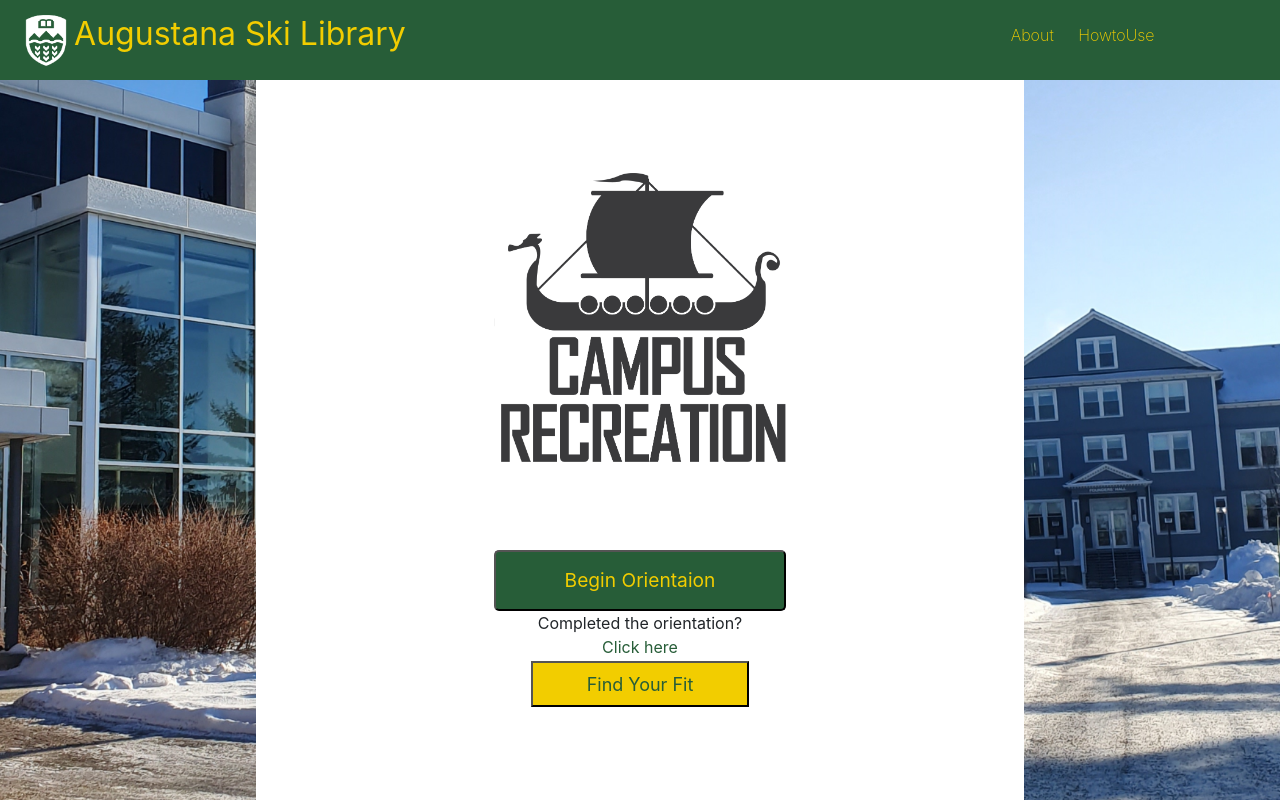
After one commit to Oprixion/SkiLibrary-WebApp, a PHP site: page / in a window 1280 px wide. The commit adds this page. Run offline with PHP 8.4, Linux system fonts and the light colour scheme; some libraries are stand-ins or nearby versions.

```diff
--- a/certificate.php
+++ b/certificate.php
@@ -1,8 +1,9 @@
 <?php
 /**
+ * This file displays a cerficate if the URL parameter corresponds to an existing
+ * record in the PATRON table.
  *
- *
- *
+ * Links to index.html
  *
  */
 
--- /dev/null
+++ b/index.html
@@ -0,0 +1,64 @@
+<!DOCTYPE html>
+<html lang="en">
+<head>
+    <meta charset="UTF-8">
+    <meta http-equiv="X-UA-Compatible" content="IE=edge">
+    <meta name="viewport" content="width=device-width, initial-scale=1.0">
+    <title>Ski Library</title>
+    <link rel="icon" type="image/x-icon" href="images/ualbertasmalllogo.png">
+    <link rel="stylesheet" href="style.css">
+    <link rel="stylesheet" href="https://maxcdn.bootstrapcdn.com/bootstrap/4.0.0/css/bootstrap.min.css" integrity="sha384-Gn5384xqQ1aoWXA+058RXPxPg6fy4IWvTNh0E263XmFcJlSAwiGgFAW/dAiS6JXm" crossorigin="anonymous">
+</head>
+<body>
+    <!--Navbar Section-->
+    <div class="navbar">
+      <div class="navbar__container">
+        <!--Navbar items-->
+        <div class="title__container">
+          <img id="navbar__logo" src="images/ualbertasmalllogo.png" alt="logo">
+        <a href="index.html" class="main__title">Augustana Ski Library</a>
+        </div>
+        <div class="items__container">
+          <a href="https://www.ualberta.ca/augustana/student-life/campus-rec/ski-library/index.html" class="navbar__links" id="about-page" style="margin-right: 20px;">About</a>
+          <a href="#howtouse" class="navbar__popup" id="howToUse-popup" style="text-align: right;" onclick="HowToUse__popup()">HowtoUse</a>
+            <div class="popup__container" id="popup__container">
+              <div class="slide__container">
+                <div class="slide1" id="slide1"><img src="images/1stPopupTransparent.png" width="100%" alt="slide1"></div>
+                <div class="slide2" id="slide2"><img src="images/2ndPopupTransparent.png" width="100%" alt="slide2"></div>
+              </div>
+
+              <button class="previous" onclick="toSlide1()"> Previous </button>
+              <button class="close__popup" onclick="closePopup()"> Close </button>
+              <button class="next" onclick="toSlide2()"> Next </button>
+            </div>
+        </div>
+
+      </div>
+    </div>
+
+   <!--Page Section-->
+      <div class="middle__elements">
+
+        <!--Logo setup-->
+
+        <img src="images/Campus Recreation Square.png" class="home__logo">
+
+        <!--Begin Button setup-->
+        <button class="begin__button" onclick="beginButtonClicked()">Begin Orientaion</button>
+
+        <!--View certificate-->
+        <div class="text__container">Completed the orientation? <br>
+          <a href="login.php" class="click_here">Click here</a>
+        </div>
+        <!--fit calculator button-->
+        <button class="calculator__button" onclick="calculatorButtonClicked()">
+          Find Your Fit
+        </button>
+      </div>
+
+      <script src='app.js'></script>
+      <script src="https://code.jquery.com/jquery-3.2.1.slim.min.js" integrity="sha384-KJ3o2DKtIkvYIK3UENzmM7KCkRr/rE9/Qpg6aAZGJwFDMVNA/GpGFF93hXpG5KkN" crossorigin="anonymous"></script>
+      <script src="https://cdnjs.cloudflare.com/ajax/libs/popper.js/1.12.9/umd/popper.min.js" integrity="sha384-ApNbgh9B+Y1QKtv3Rn7W3mgPxhU9K/ScQsAP7hUibX39j7fakFPskvXusvfa0b4Q" crossorigin="anonymous"></script>
+      <script src="https://maxcdn.bootstrapcdn.com/bootstrap/4.0.0/js/bootstrap.min.js" integrity="sha384-JZR6Spejh4U02d8jOt6vLEHfe/JQGiRRSQQxSfFWpi1MquVdAyjUar5+76PVCmYl" crossorigin="anonymous"></script>
+</body>
+</html>
```
Also changed, not shown: addRecord.php (+19 -0 lines), editor.php (+11 -0 lines), login.php (+9 -1 lines), waiver.php (+12 -2 lines), 1 other file. Lines whose indentation alone changed are shown as unchanged.
